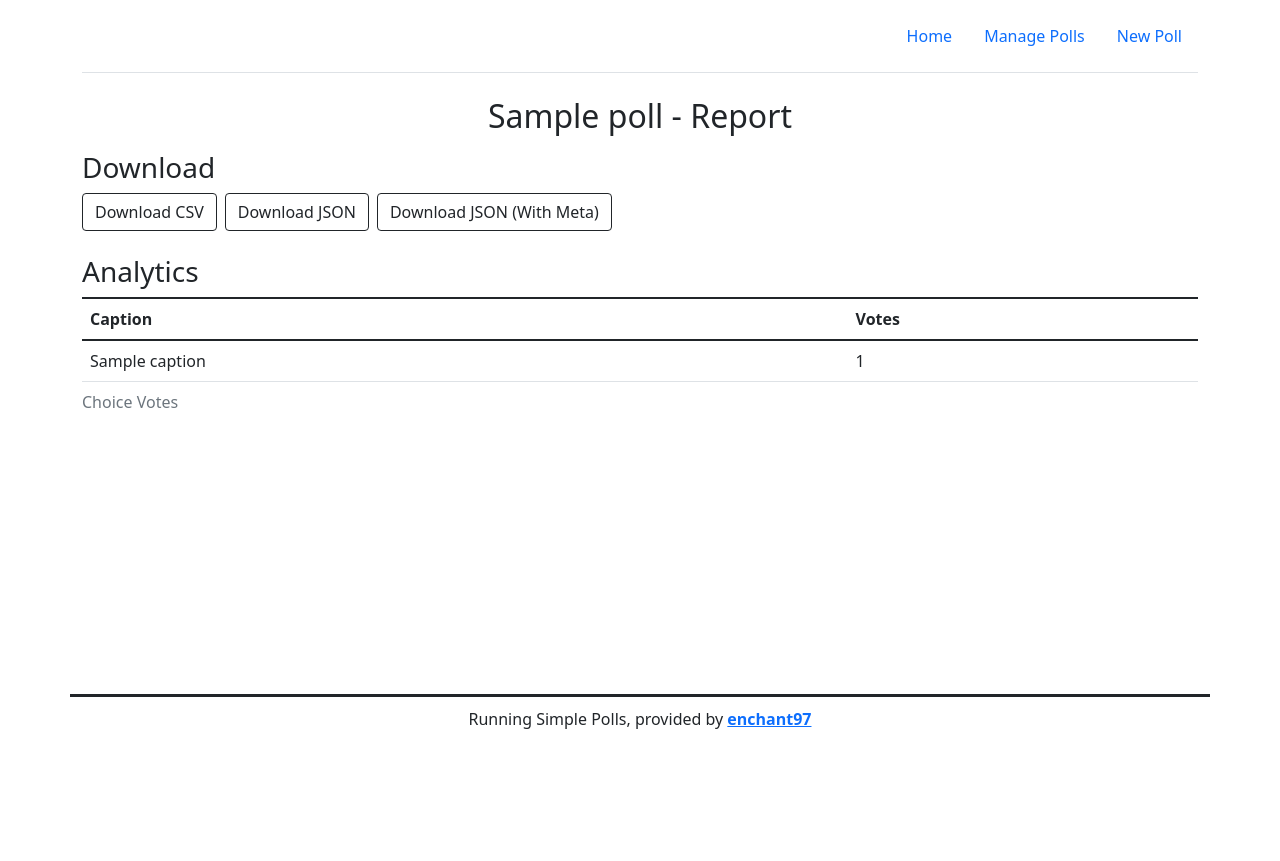
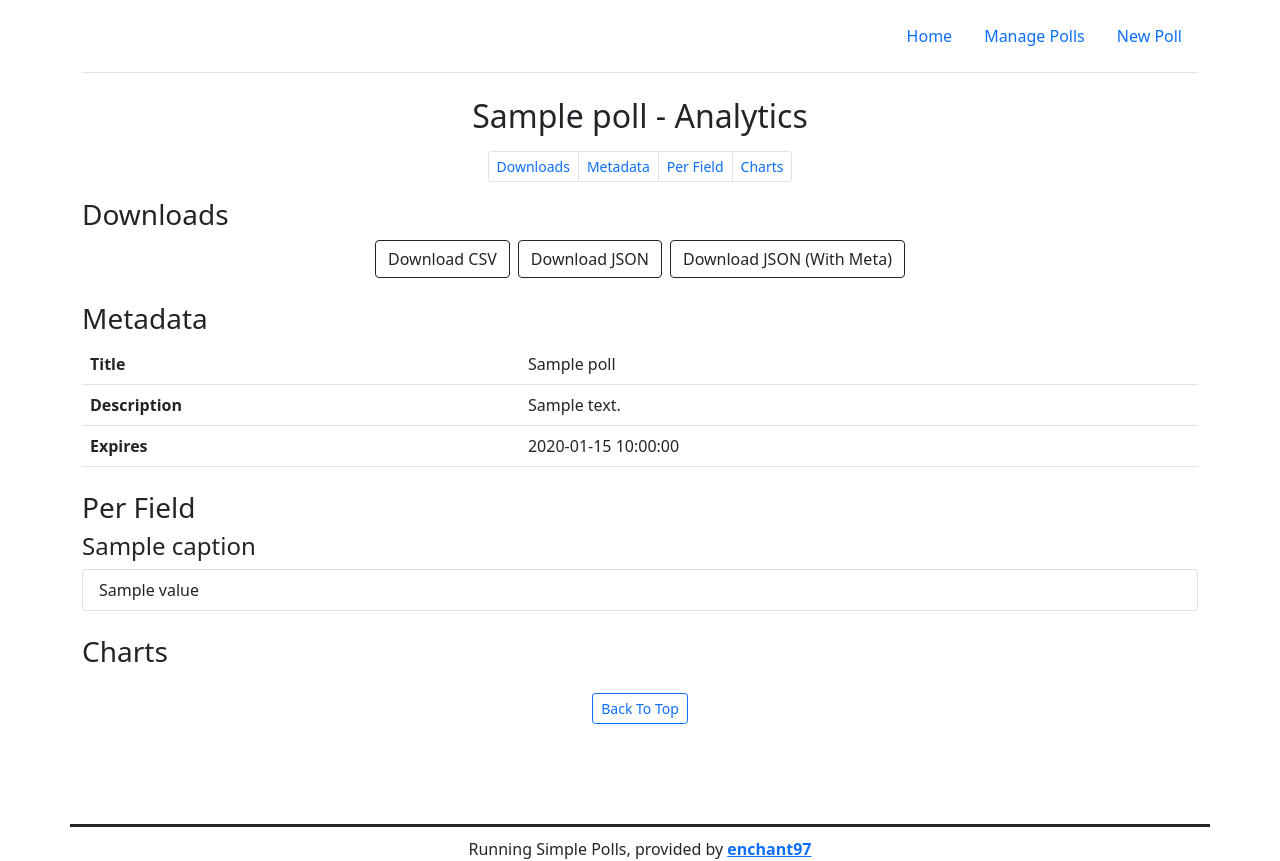
Before and after one commit to enchant97/simple-survey, a Python web app: template simple_polls/templates/poll/report.html in a window 1280 px wide. Before the commit the page ends 729 px from the top, so only its background shows below. Run offline with Jinja, Linux system fonts and the light colour scheme; the template is opened without the code that fills it: most values are stand-ins (such as "Sample title", 1, 10 or a date in 2020); a map, chart or similar area stays blank; some libraries are stand-ins or nearby versions.

Commit message:
update analytics page (no charts)

```diff
--- a/simple_polls/templates/poll/report.html
+++ b/simple_polls/templates/poll/report.html
@@ -1,9 +1,18 @@
 {% extends "/base.html" %}
-{% block title %}{{ poll.title }} - Report{% endblock %}
+{% block title %}{{ poll.title }} - Analytics{% endblock %}
 {% block main %}
-<section class="mb-4">
-    <h3>Download</h3>
-    <div class="d-flex flex-wrap gap-2">
+<nav class="d-flex justify-content-center" aria-label="page section navigation">
+    <ul class="pagination pagination-sm">
+        <li class="page-item"><a class="page-link" href="#section-downloads">Downloads</a></li>
+        <li class="page-item"><a class="page-link" href="#section-metadata">Metadata</a></li>
+        <li class="page-item"><a class="page-link" href="#section-per-field">Per Field</a></li>
+        <li class="page-item"><a class="page-link" href="#section-charts">Charts</a></li>
+    </ul>
+</nav>
+
+<section class="mb-4" id="section-downloads">
+    <h3>Downloads</h3>
+    <div class="d-flex flex-wrap gap-2 justify-content-center">
         <a class="btn btn-outline-dark" href="{{ url_for('poll.get_poll_report_csv', poll_id=poll.id) }}"
             download="{{ poll.title }}.csv">Download
             CSV</a>
@@ -15,32 +24,65 @@
             JSON (With Meta)</a>
     </div>
 </section>
-<section class="mb-4">
-    <h3>Analytics</h3>
-    <table class="table">
-        <caption>Choice Votes</caption>
-        <thead>
+
+<section class="mb-4" id="section-metadata">
+    <h3>Metadata</h3>
+    <table class="table" aria-label="metadata table">
+        <tbody>
             <tr>
-                <th>Caption</th>
-                <th>Votes</th>
+                <th>Title</th>
+                <td>{{ poll.title }}</td>
             </tr>
-        </thead>
-        <tbody>
-            {% for choice in choices %}
             <tr>
-                <td>{{ choice.caption }}</td>
-                <td>{{ choice.votes|length }}</td>
+                <th>Description</th>
+                <td>{{ poll.description }}</td>
             </tr>
-            {% endfor %}
+            <tr>
+                <th>Expires</th>
+                <td>{% if poll.expires_at %}{{ poll.expires_at }}{% else %}Never{% endif %}</td>
+            </tr>
         </tbody>
     </table>
-    <div class="row">
-        <div class="col"><canvas id="chart-votes-pie"></canvas></div>
-        <div class="col"></div>
-        <div class="col"></div>
+</section>
+
+<section class="mb-4" id="section-per-field">
+    <h3>Per Field</h3>
+    {% for field in fields %}
+    <div class="mb-2">
+        <h4>{{ field.caption }}</h4>
+        {% if field.field_type in (FieldTypes.RADIO, FieldTypes.CHECK, FieldTypes.DROP_DOWN) %}
+        <ul class="list-group">
+            {% for option in field.options %}
+            <li class="list-group-item d-flex justify-content-between align-items-center">
+                {{ option.caption }}
+                <span class="badge bg-primary rounded-pill">{{ option.votes | length }}</span>
+            </li>
+            {% endfor %}
+        </ul>
+        {% else %}
+        {% if field.values %}
+        <ul class="list-group">
+            {% for value in field.values %}
+            <li class="list-group-item">{{ value.value }}</li>
+            {% endfor %}
+        </ul>
+        {% else %}
+        <p class="alert-light">No data recorded.</p>
+        {% endif %}
+        {% endif %}
     </div>
+    {% endfor %}
 </section>
+
+<section class="mb-4" id="section-charts">
+    <h3>Charts</h3>
+</section>
+
+<nav class="d-flex justify-content-center">
+    <a class="btn btn-outline-primary btn-sm align-middle" href="#">Back To Top</a>
+</nav>
+
 <script>
-    load_report_graphs("{{ url_for('poll.get_poll_report_json', poll_id=poll.id) }}")
+    // load_report_graphs("{{ url_for('poll.get_poll_report_json', poll_id=poll.id) }}")
 </script>
 {% endblock %}
```
Also changed, not shown: simple_polls/views/poll.py (+8 -3 lines).
